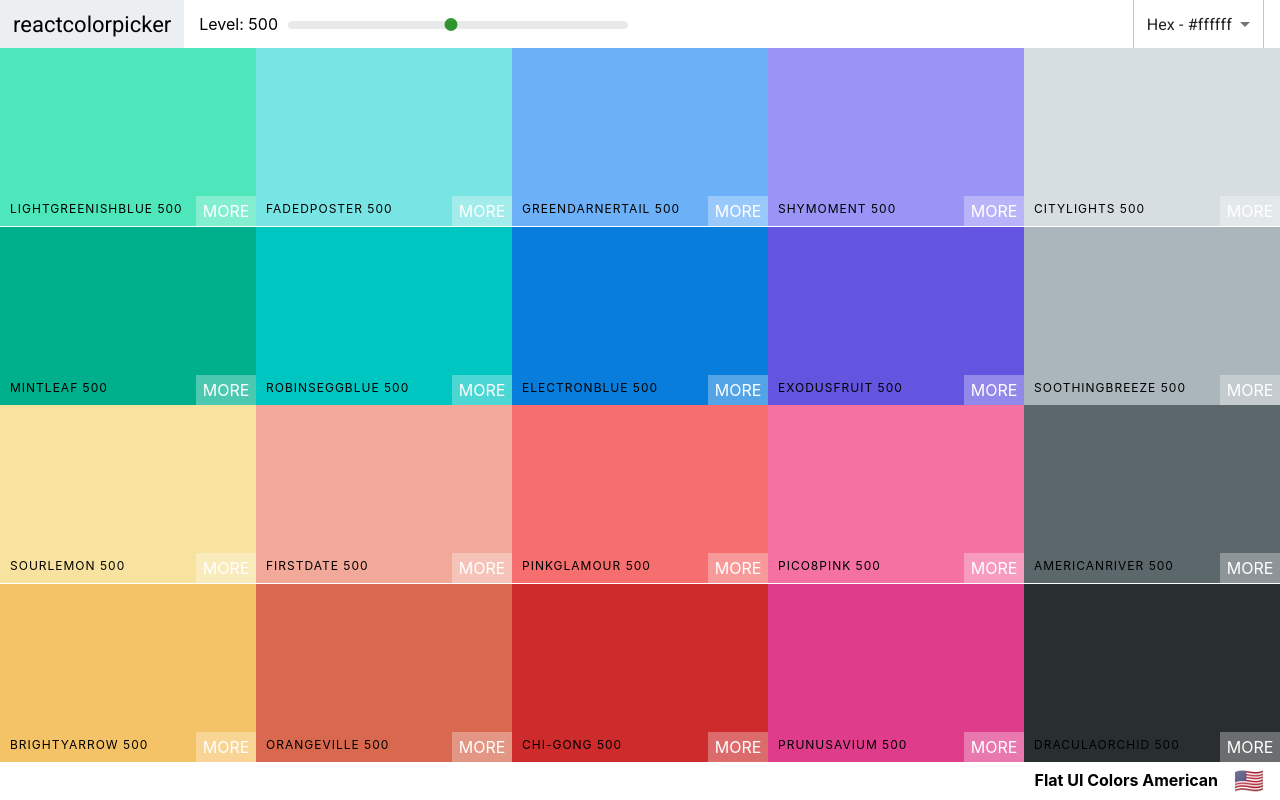
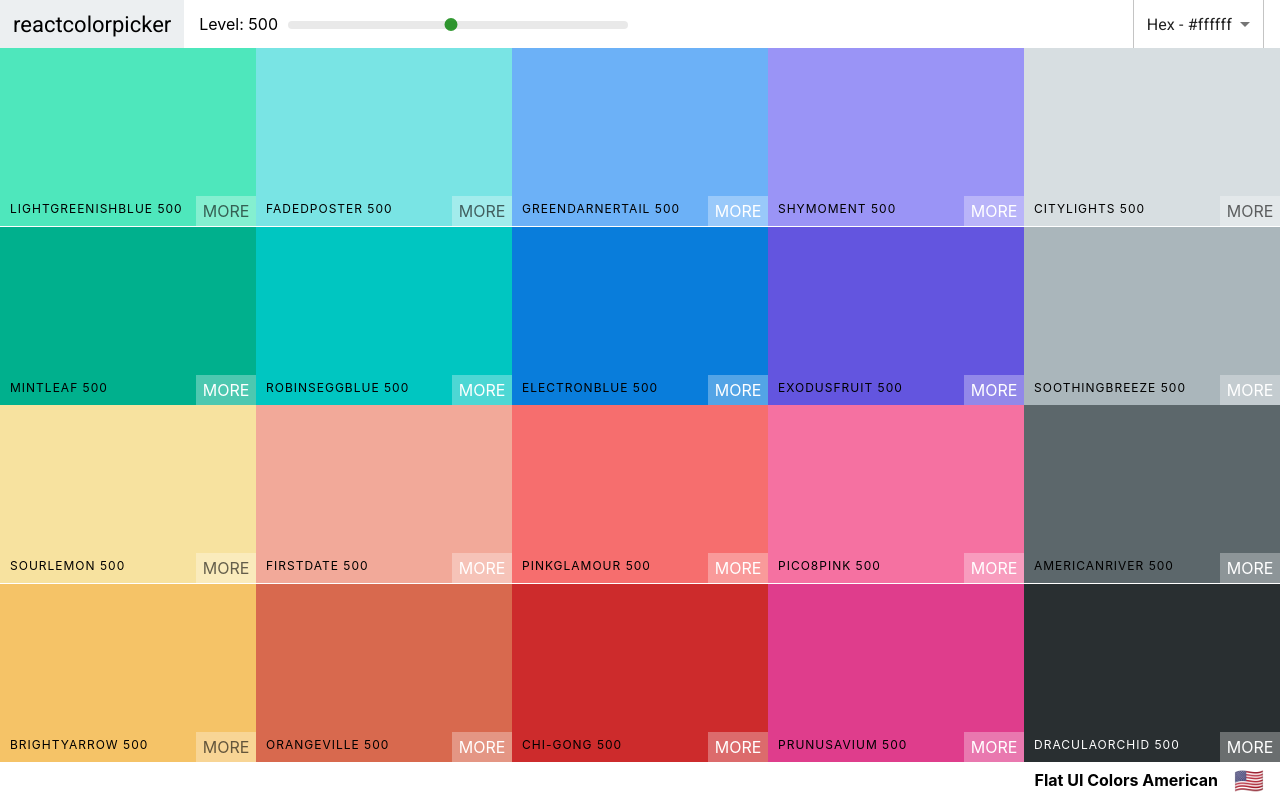
Before and after one commit to PuneetY008/Colors-App, a React (Create React App) app: page /pallete/flat-ui-colors-american in a window 1280 px wide. Built offline with nearby package versions, Linux system fonts and the light colour scheme.

Commit message:
text color based on luminance

```diff
--- a/src/ColorBox.css
+++ b/src/ColorBox.css
@@ -124,3 +124,11 @@
     font-size: 2rem;
     font-weight: 100;
   }
+
+  .light-text{
+    color: white;
+  }
+
+  .ColorBox .dark-text{
+    color: rgba(0, 0, 0, 0.6);
+  }
--- a/src/ColorBox.js
+++ b/src/ColorBox.js
@@ -1,6 +1,7 @@
 import React, { Component } from 'react';
 import { CopyToClipboard } from 'react-copy-to-clipboard';
 import { Link } from 'react-router-dom';
+import chroma from 'chroma-js';
 import './ColorBox.css';
 
 class ColorBox extends Component{
@@ -21,23 +22,25 @@
     render(){
         const {name, background, palleteId, id,showLink} = this.props;
         const {copied} = this.state;
+        const isDarkColor = chroma(background).luminance() <=0.08;
+        const isLightColor = chroma(background).luminance() >= 0.5;
         return(
             <CopyToClipboard text={background} onCopy={this.changeCopyState}>
             <div style={{background}} className='ColorBox'>
                 <div style={{background}} className={`copy-overlay ${copied && "show"}`}></div>
                  <div className={`copy-msg ${copied && "show"}`}>
-                     <h1>Copied!</h1>
-                     <p>{background}</p>
+                     <h1 className={isLightColor && "dark-text"}>Copied!</h1>
+                     <p className={isLightColor && "dark-text"}>{background}</p>
                  </div>
                 <div className='copy-container'>
                     <div className='box-content'>
-                        <span>{name}</span>
+                        <span className={isDarkColor && "light-text"}>{name}</span>
                     </div>
-                    <button className='copy-button' >copy</button>
+                    <button className= {`copy-button ${isLightColor && "dark-text"}`} >copy</button>
                 </div>
                 {showLink && (
                     <Link to={`/pallete/${palleteId}/${id}`} onClick={e=> e.stopPropagation()}>
-                        <span className='see-more'>More</span>
+                        <span className= {`see-more ${isLightColor && "dark-text"}`}>More</span>
                     </Link>
                 )}
 
```
